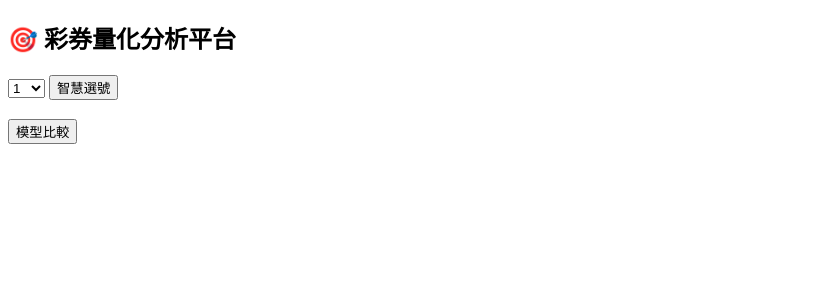
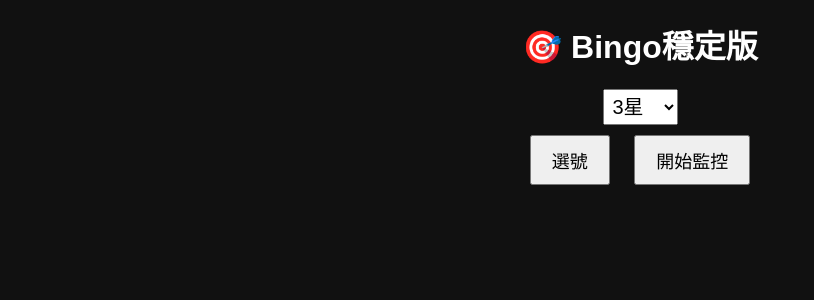
Before and after one commit to wuchiheng-dev/bingo-app-ver2, a Flask app: template templates/index.html in a window 1280 px wide. Shown: the top 300 px of the page, without its empty margins (0-814 px from the left). Run offline with Flask 3, Linux system fonts and the light colour scheme; the template is opened without the code that fills it, so the values that code supplies are empty.

Commit message:
Update index.html

```diff
--- a/templates/index.html
+++ b/templates/index.html
@@ -1,81 +1,187 @@
 <!DOCTYPE html>
 <html>
+
 <head>
+
 <meta charset="utf-8">
-<title>彩券量化分析平台</title>
+
+<title>Bingo穩定版</title>
+
+<style>
+
+body{
+    font-family:Arial;
+    text-align:center;
+    background:#111;
+    color:white;
+}
+
+button{
+    padding:10px 20px;
+    font-size:18px;
+    margin:10px;
+}
+
+select{
+    font-size:20px;
+    padding:5px;
+}
+
+.ball{
+
+    display:inline-block;
+
+    width:42px;
+    height:42px;
+
+    line-height:42px;
+
+    border-radius:50%;
+
+    margin:4px;
+
+    background:#ddd;
+
+    color:black;
+
+    font-weight:bold;
+}
+
+.hit{
+    background:red;
+    color:white;
+}
+
+</style>
+
 </head>
 
 <body>
 
-<h2>🎯 彩券量化分析平台</h2>
+<h1>🎯 Bingo穩定版</h1>
 
 <select id="count">
-<option value="1">1</option>
-<option value="2">2</option>
-<option value="3">3</option>
-<option value="4">4</option>
-<option value="5">5</option>
-<option value="6">6</option>
-<option value="7">7</option>
-<option value="8">8</option>
-<option value="9">9</option>
-<option value="10">10</option>
+
+<option value="1">1星</option>
+<option value="2">2星</option>
+<option value="3" selected>3星</option>
+<option value="4">4星</option>
+<option value="5">5星</option>
+<option value="6">6星</option>
+<option value="7">7星</option>
+<option value="8">8星</option>
+<option value="9">9星</option>
+<option value="10">10星</option>
+
 </select>
 
-<button onclick="pick()">智慧選號</button>
+<br>
 
-<h3 id="result"></h3>
+<button onclick="pick()">選號</button>
 
-<button onclick="compare()">模型比較</button>
+<button onclick="startMonitor()">開始監控</button>
 
-<pre id="compare_result"></pre>
+<h2 id="my_numbers"></h2>
+
+<h3 id="issue"></h3>
+
+<h3 id="time"></h3>
+
+<div id="live"></div>
+
+<h2 id="hit_count"></h2>
 
 <script>
 
+let myNums=[];
+
 function pick(){
 
-    let count=document.getElementById("count").value;
+    let count=parseInt(
+        document.getElementById("count").value
+    );
 
     fetch("/pick",{
+
         method:"POST",
+
         headers:{
             "Content-Type":"application/json"
         },
+
         body:JSON.stringify({
             count:count
         })
+
     })
     .then(r=>r.json())
     .then(data=>{
 
-        document.getElementById("result").innerHTML=
-            "推薦號碼："+data.numbers.join(", ");
+        myNums=data.numbers;
+
+        document.getElementById("my_numbers").innerHTML=
+            "你的號碼："+myNums.join(", ");
 
     });
 
 }
 
-function compare(){
 
-    let count=document.getElementById("count").value;
+function loadLive(){
 
-    fetch("/compare?k="+count)
+    fetch("/live")
     .then(r=>r.json())
     .then(data=>{
 
-        document.getElementById("compare_result").innerHTML=
-`
-隨機模型：${data.random}
-熱號模型：${data.hot}
-動量模型：${data.momentum}
-多因子模型：${data.ensemble}
-`;
+        document.getElementById("issue").innerHTML=
+            "期數："+data.issue+" (live)";
+
+        let now=new Date();
+
+        document.getElementById("time").innerHTML=
+            "時間："+now.toLocaleTimeString();
+
+        let html="";
+
+        let hit=0;
+
+        data.numbers.forEach(n=>{
+
+            if(myNums.includes(n)){
+
+                html+=
+                `<div class="ball hit">${n}</div>`;
+
+                hit++;
+
+            }else{
+
+                html+=
+                `<div class="ball">${n}</div>`;
+            }
+
+        });
+
+        document.getElementById("live").innerHTML=html;
+
+        document.getElementById("hit_count").innerHTML=
+            "命中："+hit+" 個";
 
     });
+
+}
+
+
+function startMonitor(){
+
+    loadLive();
+
+    setInterval(loadLive,30000);
 
 }
 
 </script>
 
 </body>
+
 </html>
```
